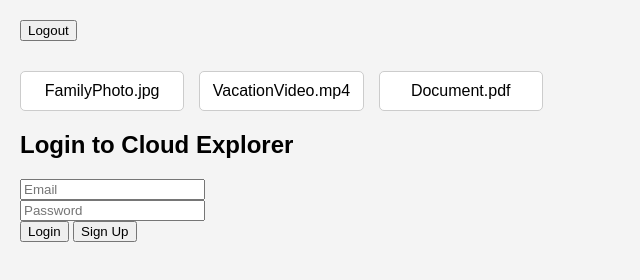
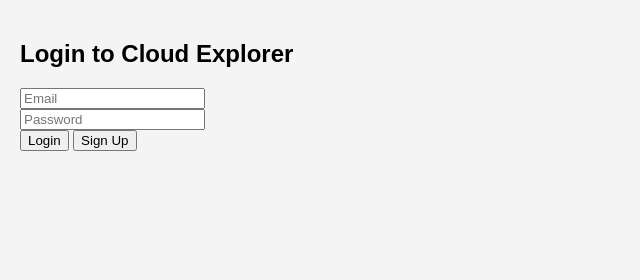
Before and after one commit to thebeastwilliams86-cell/cloud-explorer, a plain HTML site: page login.html in a window 1280 px wide. Shown: the whole page, without its empty margins (0-640 px from the left). Drawn offline with Linux system fonts and the light colour scheme; no server answers.

Commit message:
Update login.html

```diff
--- a/login.html
+++ b/login.html
@@ -11,9 +11,6 @@
   <script src="script.js" defer></script>
 </head>
 <body>
-  <div id="login-area"></div>
-<button id="logout-button">Logout</button>
-<div id="file-explorer"></div>
   <h2>Login to Cloud Explorer</h2>
   <form id="login-form">
     <input type="email" placeholder="Email" required><br>
```
